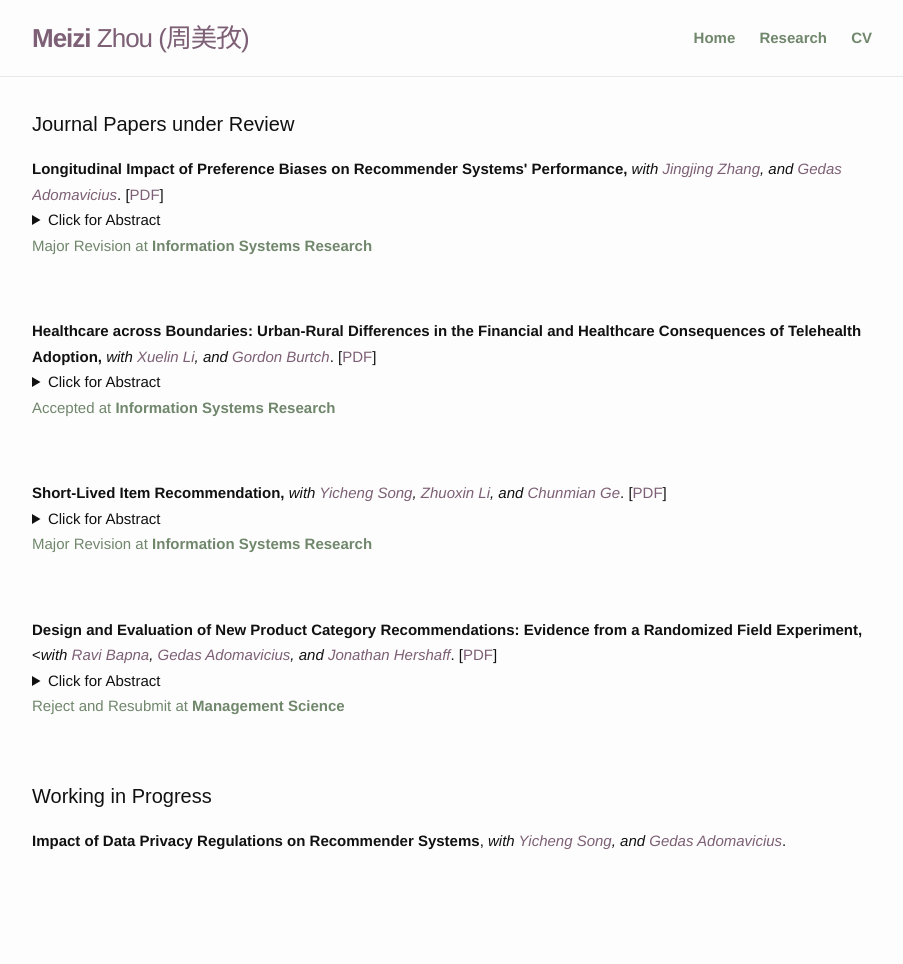
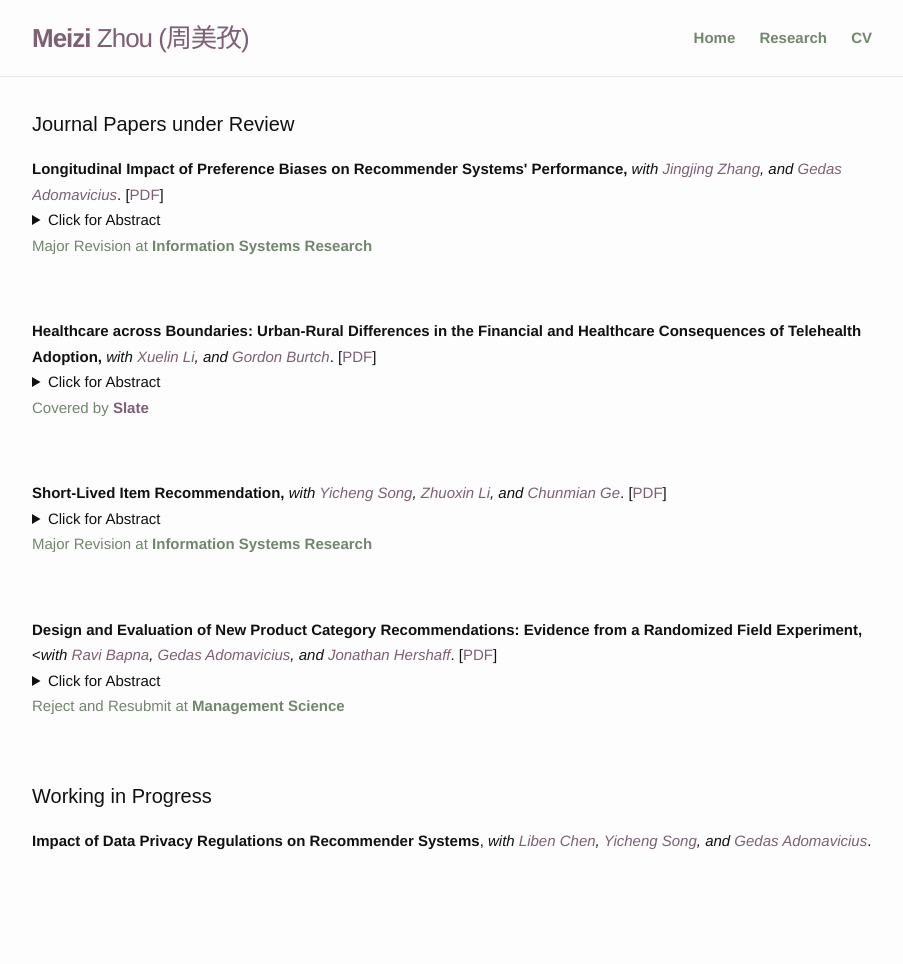
Before and after one commit to meizizhou/homepage, a Jekyll site: the page built from research.md, in a window 1280 px wide. Shown: the whole page, without its empty margins (188-1091 px from the left). Built offline with Jekyll 4.4.1, drawn with Linux system fonts in a browser that asks for light colours.

Commit message:
update research

```diff
--- a/research.md
+++ b/research.md
@@ -11,6 +11,7 @@
   - title: telehealth
     description: <strong>Healthcare across Boundaries&#58; Urban-Rural Differences in the Financial and Healthcare Consequences of Telehealth Adoption,</strong> <i> with <a href = "https://xuelinli.com/" target="_blank">Xuelin Li</a>, and <a href = "https://www.bu.edu/questrom/profile/gordon-burtch/" target="_blank">Gordon Burtch</a></i>. [<a href="https://papers.ssrn.com/sol3/papers.cfm?abstract_id=3807577" target="_blank">PDF</a>]
     publication: Accepted at <strong>Information Systems Research</strong>
+    publication: Covered by <strong><a href = "https://slate.com/technology/2023/09/telehealth-revolution-revenue-rural-hospitals-research.html?utm_source=flipboard&utm_content=Slate%2Fmagazine%2FTechnology" target="_blank"> Slate </a></strong>
     abstract: We study the impacts of telehealth adoption on geographic competition among urban and rural healthcare providers. We consider a quasi-natural experiment&#58; states' entry into the Interstate Medical Licensure Compact, wherein the entry events facilitate healthcare providers to adopt telehealth technology. By analyzing a representative sample of providers, we first establish the Compact-entry shock's validity and its positive effect on the supply of medical services. We then report evidence that there are service and payment shifts from rural providers to urban providers, i.e., urban providers are more likely to benefit from the Compact-entry financially. Relying on patients' telehealth reimbursement claim data, we observe two mechanisms contributing to the revenue re-distribution&#58; the substitution and gateway effects of telehealth. Finally, we show that telehealth readiness and service quality moderate the impact of telehealth adoption. These findings speak to both potentially positive and negative consequences for welfare.
   - title: shortlive
     description: <strong>Short-Lived Item Recommendation,</strong> <i>with <a href="https://carlsonschool.umn.edu/faculty/yicheng-song" target="_blank">Yicheng Song</a>, <a href="https://www.bc.edu/bc-web/schools/carroll-school/faculty-research/faculty-directory/zhuoxin-allen-li.html" target="_blank">Zhuoxin Li</a>, and <a href="https://sites.google.com/site/gechunmian/" target="_blank">Chunmian Ge</a></i>. [<a href="https://papers.ssrn.com/sol3/papers.cfm?abstract_id=3678779" target="_blank">PDF</a>]
@@ -22,7 +23,7 @@
     publication: Reject and Resubmit at <strong>Management Science</strong>
 ---
 
-**Impact of Data Privacy Regulations on Recommender Systems**, <i>with <a href="https://carlsonschool.umn.edu/faculty/yicheng-song" target="_blank">Yicheng Song</a>, and <a href="https://carlsonschool.umn.edu/faculty/gediminas-adomavicius" target="_blank">Gedas Adomavicius</a></i>.
+**Impact of Data Privacy Regulations on Recommender Systems**, <i>with <a href="https://carlsonschool.umn.edu/faculty/ben-chen" target="_blank">Liben Chen</a>, <a href="https://carlsonschool.umn.edu/faculty/yicheng-song" target="_blank">Yicheng Song</a>, and <a href="https://carlsonschool.umn.edu/faculty/gediminas-adomavicius" target="_blank">Gedas Adomavicius</a></i>.
 
 <br />
 <br />
```
Also changed, not shown: index.md (+1 -0 lines).
